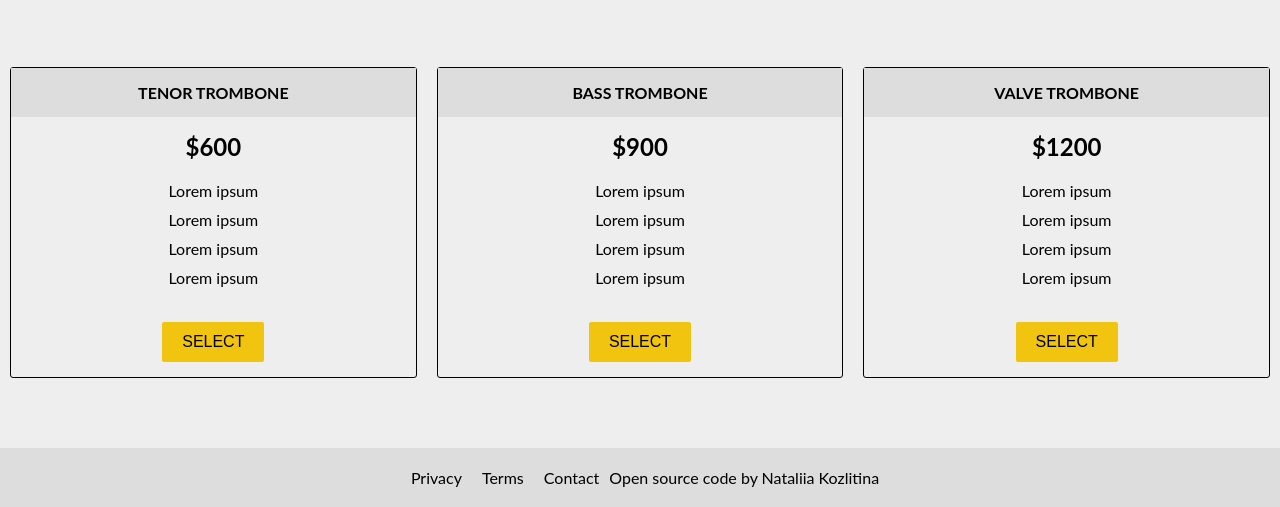
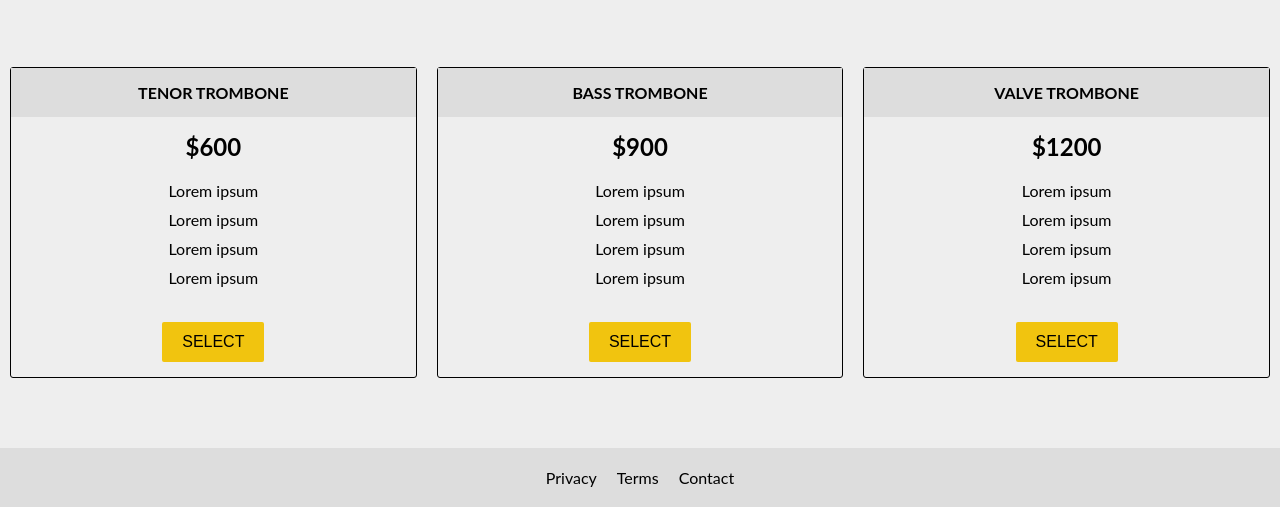
Before and after one commit to KozlitinaNatalia/trombones, a plain HTML site: page index.html in a window 1280 px wide. Shown: the part 1071-1578 px from the top of the page. Drawn offline with Linux system fonts and the light colour scheme.

Commit message:
delete link

```diff
--- a/index.html
+++ b/index.html
@@ -145,7 +145,6 @@
           <a href="#">Contact</a>
         </li>
       </ul>
-      <p><a href="" target="_blank">Open source code</a> by Nataliia Kozlitina</p>
     </footer>
   </body>
 </html>
```
